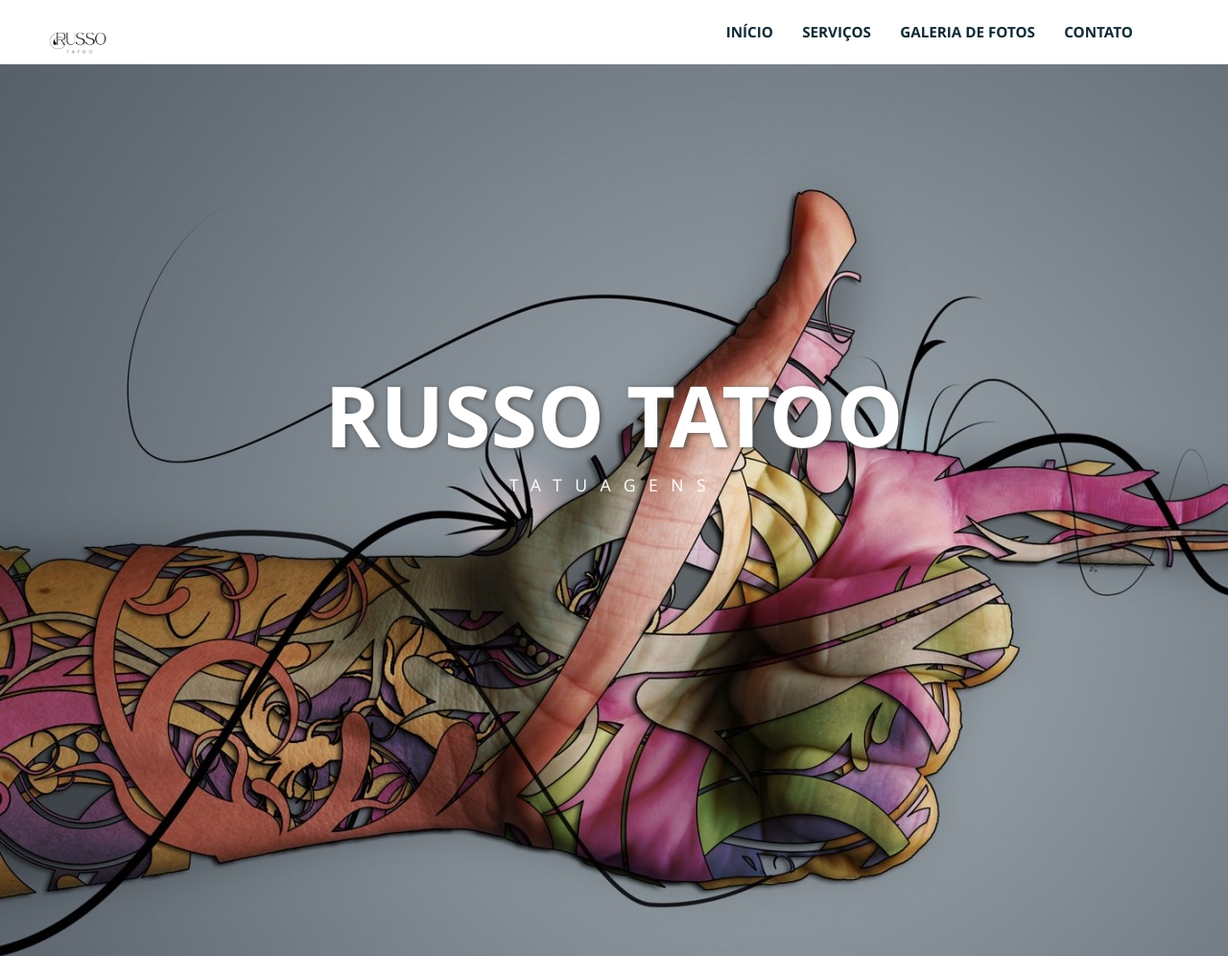
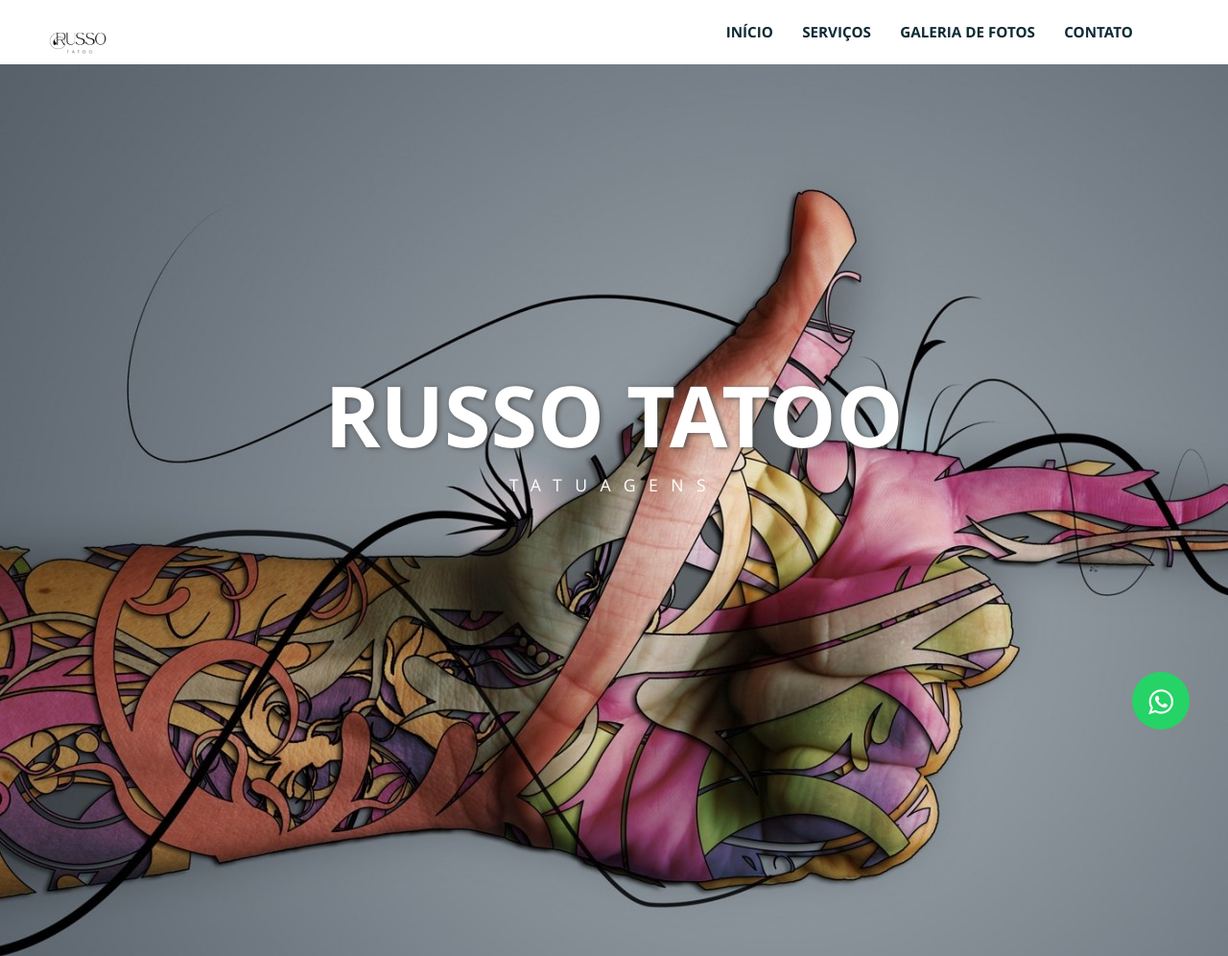
Before and after one commit to alessandravecchi/russotatoo, a plain HTML site: page index.html in a window 1280 px wide. Shown: the top 996 px of the page at 96% size. Drawn offline with Linux system fonts and the light colour scheme.

Commit message:
alessandrae

```diff
--- a/index.html
+++ b/index.html
@@ -12,6 +12,7 @@
     <meta name="URL" content="https://www.www.seusite.com"/>
     <meta http-equiv="content-language" content="pt-br" />
     <meta name="robots" content="index, follow"/>
+
 
     <!--[if lt IE 9]>
         <script src="js/html5shiv.js"></script>
@@ -279,5 +280,11 @@
 <script src="js/scripts.js"></script>
 <script src="js/jquery.magnific-popup.min.js"></script>
 
+<link rel="stylesheet" href="https://maxcdn.bootstrapcdn.com/font-awesome/4.5.0/css/font-awesome.min.css">
+<a href="https://wa.me/5516991292889?text=Adorei%20seu%20artigo" style="position:fixed;width:60px;height:60px;bottom:40px;right:40px;background-color:#25d366;color:#FFF;border-radius:50px;text-align:center;font-size:30px;box-shadow: 1px 1px 2px #888;
+  z-index:1000;" target="_blank">
+<i style="margin-top:16px" class="fa fa-whatsapp"></i>
+</a>
+
 </body>
 </html>
```
